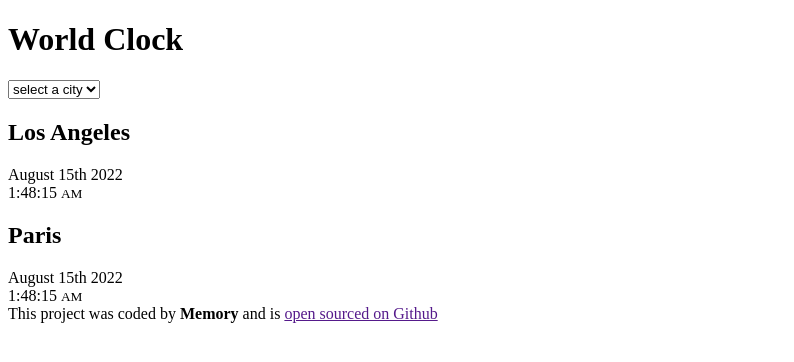
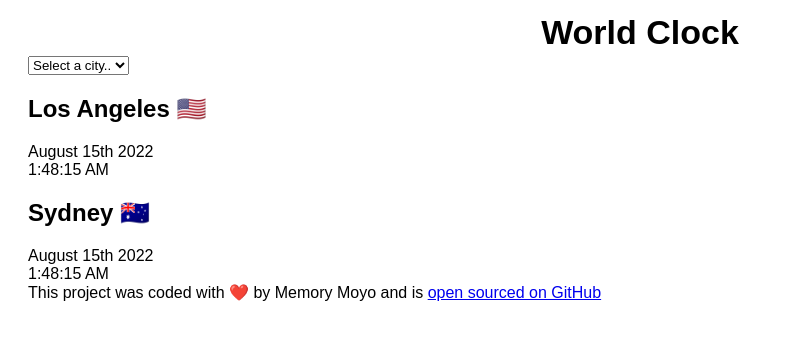
Before and after one commit to memobhemmoyo-cmd/My-world-Clock-, a plain HTML site: page index.html in a window 1280 px wide. Shown: the whole page, without its empty margins (0-794 px from the left). Drawn offline with Linux system fonts and the light colour scheme.

Commit message:
updated index.html

```diff
--- a/index.html
+++ b/index.html
@@ -1,40 +1,40 @@
 <!DOCTYPE html>
 <html lang="en">
   <head>
-    <meta charset="UTF-8">
-    <meta name="viewport" content="width=device-width, initial-scale=1.0">
-    <title>My world clock</title>
+    <meta charset="UTF-8" />
+    <meta http-equiv="X-UA-Compatible" content="IE=edge" />
+    <meta name="viewport" content="width=device-width, initial-scale=1.0" />
+    <link rel="stylesheet" href="css/style.css" />
+    <title>World Clock - Matt Delac</title>
   </head>
   <body>
     <div class="container">
+      <h1>World Clock</h1>
 
-    <h1> World Clock </h1>
       <select>
-        <option value="">select a city</option>
+        <option value="">Select a city..</option>
+        <option value="">London</option>
         <option value="">New York</option>
-        <option value="">London</option>
-        <option value="">Aukland</option>
+        <option value="">Auckland</option>
       </select>
+
       <div class="city">
-       <div> <h2>Los Angeles</h2>
+        <h2>Los Angeles 🇺🇸</h2>
         <div class="date">August 15th 2022</div>
-        </div>
-        <div class"time"> 1:48:15
-            <small>AM</small>
+        <div class="time">1:48:15 AM</div>
       </div>
       <div class="city">
-        </div>
-        <h2>Paris</h2>
-        <div class="date"> August 15th 2022</div>
-    </div>
-    <div class="time"> 1:48:15 <small> AM </small></div>
+        <h2>Sydney 🇦🇺</h2>
+        <div class="date">August 15th 2022</div>
+        <div class="time">1:48:15 AM</div>
       </div>
     </div>
     <footer>
-    This project was coded by <strong>Memory</strong> and is
-    <a href=""target="_blank"> open sourced on Github</a>
-
+      This project was coded with ❤️ by Memory Moyo and is
+      <a href="https://github.com/memobhemmoyo/My-world-clock-" target="_blank">
+        open sourced on GitHub</a
+      >
     </footer>
-
+    <script src="javascript/index.js"></script>
   </body>
 </html>
```
Lines whose indentation alone changed are shown as unchanged.
